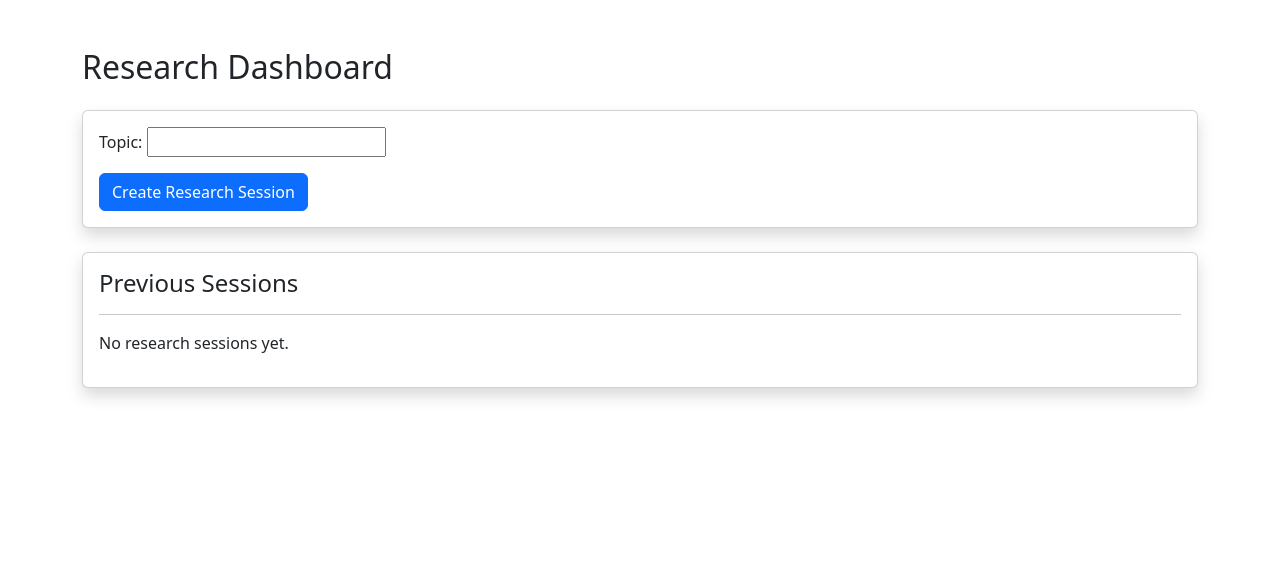
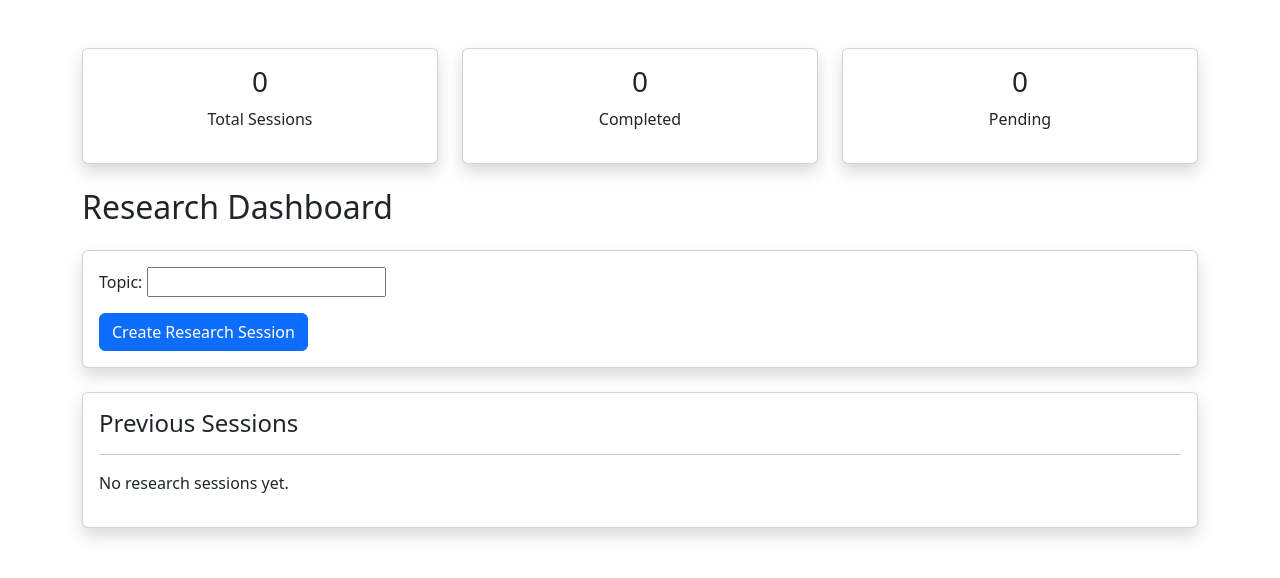
Before and after one commit to AbinSanilkumar/multi-agent-research-assistant, a Django app: page / in a window 1280 px wide. Shown: the part 56-634 px from the top of the page. Run offline with Django 5.2, Linux system fonts and the light colour scheme; the visitor is signed in with stand-in values (Sample User, id 1); data that the repository does not hold is empty.

Commit message:
Improve dashboard UX and session management

```diff
--- a/research/templates/research/dashboard.html
+++ b/research/templates/research/dashboard.html
@@ -5,6 +5,70 @@ Dashboard
 {% endblock %}
 
 {% block content %}
+
+<div class="row mb-4">
+
+    <div class="col-md-4">
+
+        <div class="card text-center shadow">
+
+            <div class="card-body">
+
+                <h3>
+                    {{ total_sessions }}
+                </h3>
+
+                <p>
+                    Total Sessions
+                </p>
+
+            </div>
+
+        </div>
+
+    </div>
+
+    <div class="col-md-4">
+
+        <div class="card text-center shadow">
+
+            <div class="card-body">
+
+                <h3>
+                    {{ completed_sessions }}
+                </h3>
+
+                <p>
+                    Completed
+                </p>
+
+            </div>
+
+        </div>
+
+    </div>
+
+    <div class="col-md-4">
+
+        <div class="card text-center shadow">
+
+            <div class="card-body">
+
+                <h3>
+                    {{ pending_sessions }}
+                </h3>
+
+                <p>
+                    Pending
+                </p>
+
+            </div>
+
+        </div>
+
+    </div>
+
+</div>
 
 <h2 class="mb-4">
     Research Dashboard
@@ -74,6 +138,13 @@ Dashboard
 
                 </a>
 
+                <a href="{% url 'delete_session' session.id %}"
+                   class="btn btn-danger btn-sm">
+
+                    Delete
+
+                </a>
+
             </div>
 
         </div>
--- a/research/urls.py
+++ b/research/urls.py
@@ -1,5 +1,5 @@
 from django.urls import path
-from .views import home, generate_research, session_detail
+from .views import home, generate_research, session_detail, delete_session
 
 urlpatterns = [
     path('', home, name='home'),
@@ -15,4 +15,10 @@ urlpatterns = [
         session_detail,
         name='session_detail'
     ),
+
+    path(
+        'delete-session/<int:session_id>/',
+        delete_session,
+        name='delete_session'
+    ),
 ]
--- a/research/views.py
+++ b/research/views.py
@@ -50,9 +50,27 @@ def dashboard(request):
         user=request.user
     ).order_by('-created_at')
 
+    total_sessions = ResearchSession.objects.filter(
+        user=request.user
+    ).count()
+
+    completed_sessions = ResearchSession.objects.filter(
+        user=request.user,
+        status='completed'
+    ).count()
+
+    pending_sessions = ResearchSession.objects.filter(
+        user=request.user,
+        status='pending'
+    ).count()
+
     context = {
         'form': form,
-        'sessions': sessions
+        'sessions': sessions,
+
+        'total_sessions': total_sessions,
+        'completed_sessions': completed_sessions,
+        'pending_sessions': pending_sessions,
     }
 
     return render(
@@ -88,12 +106,10 @@ def generate_research(request, session_id):
         except Exception as e:
 
             session.research_content = (
-                f"Generation failed: {str(e)}"
+                f"Research generation failed.\n\nError:\n{str(e)}"
             )
 
             session.save()
-
-            print(f"Gemini Error: {e}")
 
     return redirect('home')
 
@@ -116,3 +132,17 @@ def session_detail(request, session_id):
         'research/session_detail.html',
         context
     )
+
+
+@login_required
+def delete_session(request, session_id):
+
+    session = get_object_or_404(
+        ResearchSession,
+        id=session_id,
+        user=request.user
+    )
+
+    session.delete()
+
+    return redirect('home')
```
